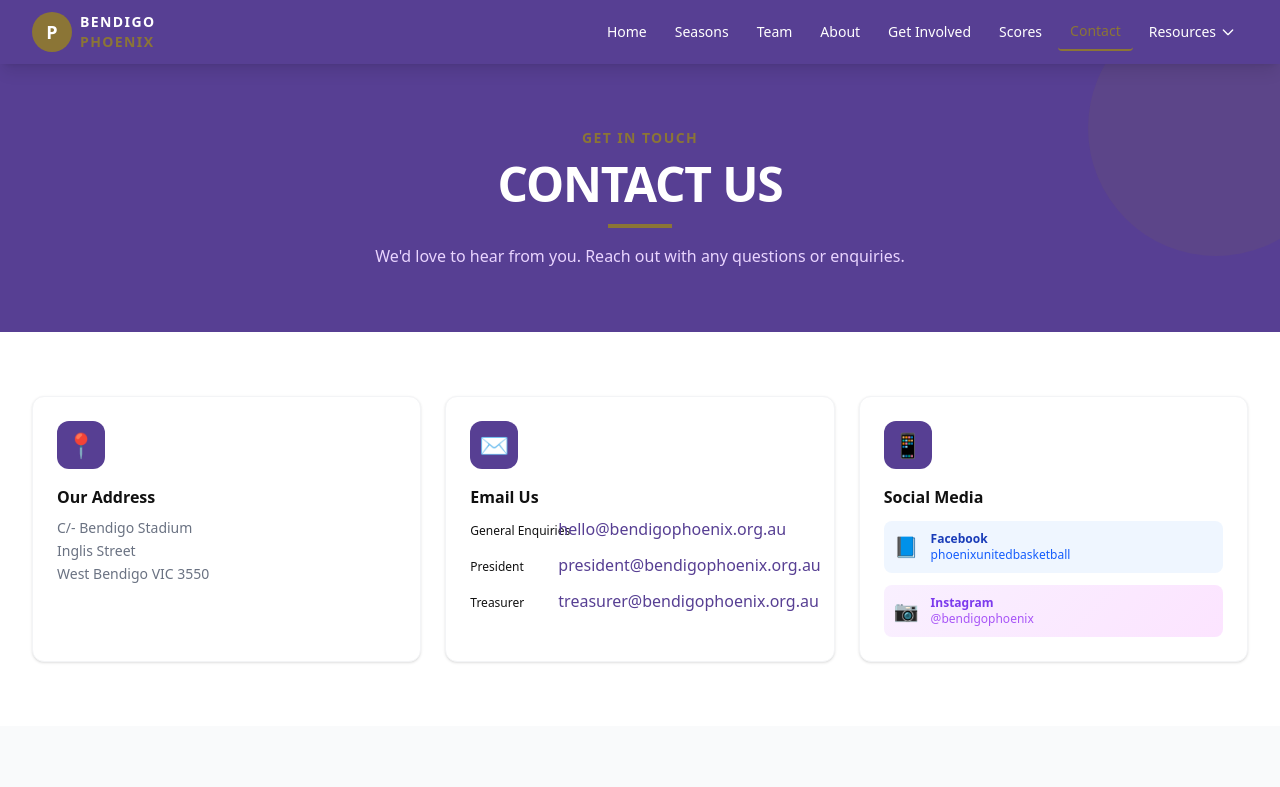
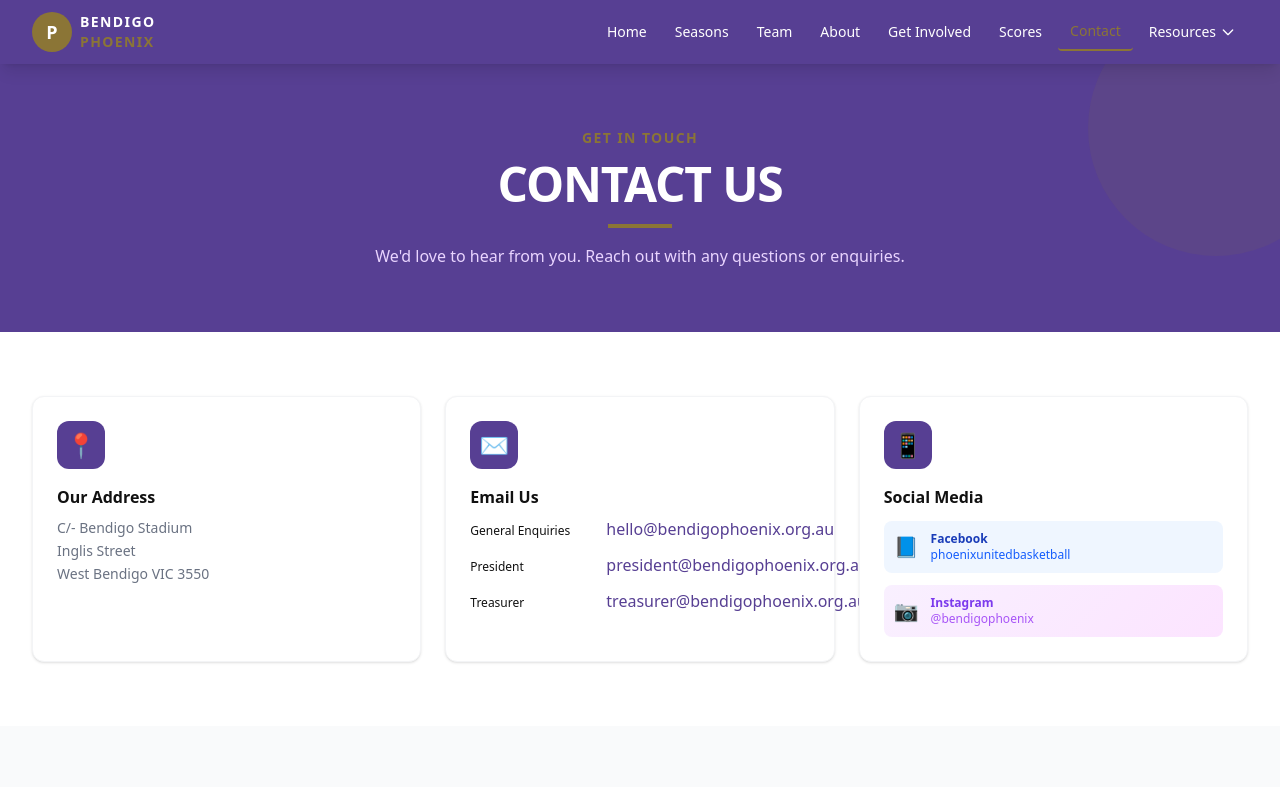
Before and after one commit to walshy66/phoenix, an Astro site: page /contact in a window 1280 px wide. Shown: the top 787 px of the page. Built offline with nearby package versions, Linux system fonts and the light colour scheme; Astro itself is replaced by a stand-in of ours.

Commit message:
fix: Align email labels in 'Email Us' section
- Increase label width from w-20 to w-32 for all three email entries
- Ensures 'General Enquiries' aligns with 'President' and 'Treasurer'
- All email addresses now align vertically

```diff
--- a/src/pages/contact.astro
+++ b/src/pages/contact.astro
@@ -46,19 +46,19 @@
             <h3 class="font-bold text-brand-black text-base mb-2">Email Us</h3>
             <div class="space-y-3">
               <div class="flex items-baseline">
-                <span class="text-xs font-medium w-20 whitespace-nowrap">General Enquiries</span>
+                <span class="text-xs font-medium w-32 whitespace-nowrap">General Enquiries</span>
                 <a href="mailto:hello@bendigophoenix.org.au" class="ml-2 text-brand-purple hover:text-brand-gold transition-colors whitespace-nowrap">
                   hello@bendigophoenix.org.au
                 </a>
               </div>
               <div class="flex items-baseline">
-                <span class="text-xs font-medium w-20 whitespace-nowrap">President</span>
+                <span class="text-xs font-medium w-32 whitespace-nowrap">President</span>
                 <a href="mailto:president@bendigophoenix.org.au" class="ml-2 text-brand-purple hover:text-brand-gold transition-colors whitespace-nowrap">
                   president@bendigophoenix.org.au
                 </a>
               </div>
               <div class="flex items-baseline">
-                <span class="text-xs font-medium w-20 whitespace-nowrap">Treasurer</span>
+                <span class="text-xs font-medium w-32 whitespace-nowrap">Treasurer</span>
                 <a href="mailto:treasurer@bendigophoenix.org.au" class="ml-2 text-brand-purple hover:text-brand-gold transition-colors whitespace-nowrap">
                   treasurer@bendigophoenix.org.au
                 </a>
```
